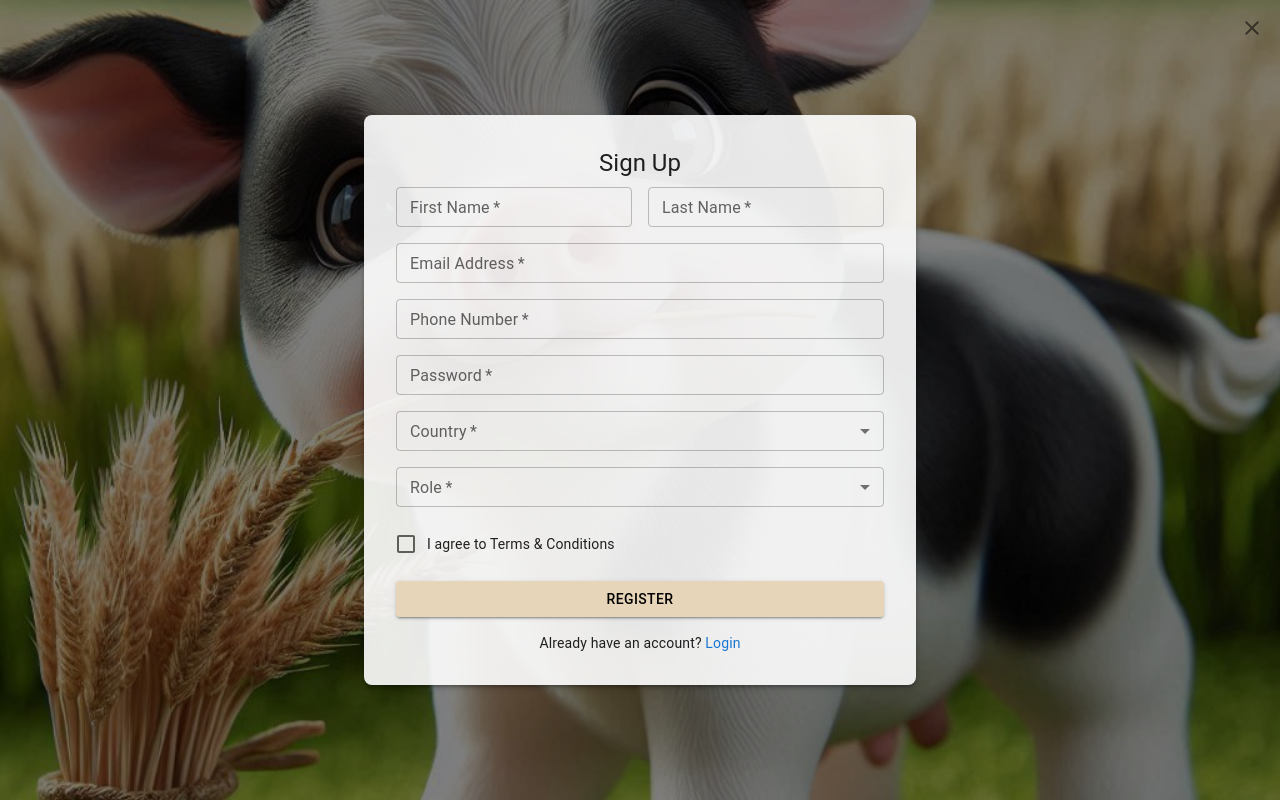
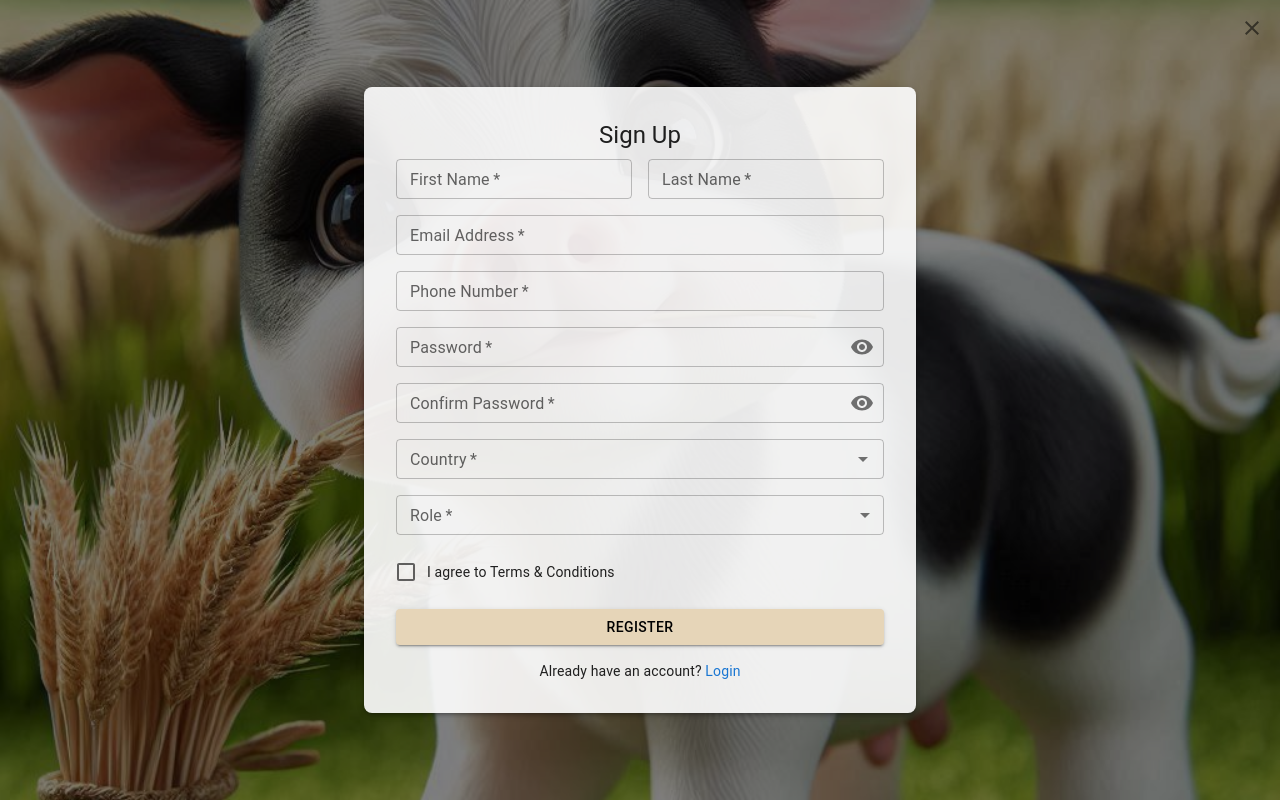
Before and after one commit to Lyx312/project-fpw, a Next.js app: page /register in a window 1280 px wide. Built offline with nearby package versions, Linux system fonts and the light colour scheme; no server answers; the database is empty; what @mui/material-nextjs would draw is missing.

Commit message:
register error messages & get country from database

```diff
--- a/src/app/(pages)/register/page.tsx
+++ b/src/app/(pages)/register/page.tsx
@@ -1,6 +1,6 @@
 'use client';
 
-import React, { useState } from 'react';
+import React, { useEffect, useState } from 'react';
 import {
   Box,
   TextField,
@@ -13,12 +13,14 @@ import {
   Link,
   IconButton,
   MenuItem,
-  Select,
-  InputLabel,
-  FormControl,
+  Autocomplete,
+  InputAdornment,
 } from '@mui/material';
 import CloseIcon from '@mui/icons-material/Close';
+import Visibility from '@mui/icons-material/Visibility';
+import VisibilityOff from '@mui/icons-material/VisibilityOff';
 import axios from 'axios';
+import { useRouter } from 'next/navigation'
 
 interface RegisterFormData {
   first_name: string;
@@ -26,6 +28,7 @@ interface RegisterFormData {
   email: string;
   phone: string;
   password: string;
+  confirm_password: string;
   termsAccepted: boolean;
   role: string;
   country_id: string;
@@ -39,22 +42,49 @@ const RegisterPage: React.FC = () => {
     email: '',
     phone: '',
     password: '',
+    confirm_password: '',
     termsAccepted: false,
     role: '',
     country_id: '',
     file: null,
   });
 
-  const countries = [
-    { id: '1', name: 'United States' },
-    { id: '2', name: 'Indonesia' },
-    { id: '3', name: 'Japan' },
-    { id: '4', name: 'Germany' },
-    { id: '5', name: 'India' },
-  ];
+  const router = useRouter();
+
+  const [showPassword, setShowPassword] = useState(false);
+  const [showConfirmPassword, setShowConfirmPassword] = useState(false);
+
+  const togglePasswordVisibility = () => {
+    setShowPassword(!showPassword);
+  };
+
+  const toggleConfirmPasswordVisibility = () => {
+    setShowConfirmPassword(!showConfirmPassword);
+  };
+
+  interface Country {
+    country_id: string;
+    country_name: string;
+  }
+
+  const [countries, setCountries] = useState<Country[]>([]);
+  useEffect(() => {
+    const fetchData = async () => {
+      try {
+        const response = await axios.get(`${process.env.NEXT_PUBLIC_BASE_URL}/api/country`);
+        setCountries(response.data.data);
+        console.log(response.data.data);
+      } catch (error) {
+        console.error('Error fetching countries:', error);
+      }
+    };
+
+    fetchData();
+  }, []);
 
   const handleChange = (event: React.ChangeEvent<HTMLInputElement | HTMLTextAreaElement>) => {
-    const { name, value, checked } = event.target;
+    const { name, value } = event.target as HTMLInputElement;
+    const checked = (event.target as HTMLInputElement).checked;
     setFormData(prev => ({
       ...prev,
       [name]: name === 'termsAccepted' ? checked : value,
@@ -68,10 +98,10 @@ const RegisterPage: React.FC = () => {
     }));
   };
 
-  const handleCountryChange = (event: React.ChangeEvent<{ value: unknown }>) => {
+  const handleCountryChange = (event: React.ChangeEvent<unknown>, value: Country | null) => {
     setFormData(prev => ({
       ...prev,
-      country_id: event.target.value as string,
+      country_id: value ? value.country_id : '',
     }));
   };
 
@@ -79,7 +109,7 @@ const RegisterPage: React.FC = () => {
     if (event.target.files && event.target.files.length > 0) {
       setFormData(prev => ({
         ...prev,
-        file: event.target.files[0],
+        file: event.target.files ? event.target.files[0] : null,
       }));
     }
   };
@@ -91,6 +121,7 @@ const RegisterPage: React.FC = () => {
     const { termsAccepted, file, ...dataToSubmit } = formData;
 
     if (!termsAccepted) {
+      alert('Please accept the terms & conditions');
       return;
     }
 
@@ -98,8 +129,17 @@ const RegisterPage: React.FC = () => {
       const response = await axios.post(`${process.env.NEXT_PUBLIC_BASE_URL}/api/register`, dataToSubmit);
       const data = await response.data;
       console.log(data);
+
+      alert('Registration successful. Please check your email to verify your account');
+      router.push('/login');
     } catch (error) {
       console.error(error);
+      if (axios.isAxiosError(error) && error.response) {
+        alert(error.response.data.message);
+      } else {
+        console.error(error);
+        alert('An unexpected error occurred');
+      }
     }
   };
 
@@ -202,7 +242,7 @@ const RegisterPage: React.FC = () => {
             <TextField
               name="password"
               label="Password"
-              type="password"
+              type={showPassword ? 'text' : 'password'}
               fullWidth
               required
               value={formData.password}
@@ -210,26 +250,63 @@ const RegisterPage: React.FC = () => {
               variant="outlined"
               size="small"
               sx={{ mb: 2 }}
+              InputProps={{
+                endAdornment: (
+                  <InputAdornment position="end">
+                    <IconButton
+                      aria-label="toggle password visibility"
+                      onClick={togglePasswordVisibility}
+                      edge="end"
+                    >
+                      {showPassword ? <VisibilityOff /> : <Visibility />}
+                    </IconButton>
+                  </InputAdornment>
+                ),
+              }}
             />
 
             <TextField
-              select
-              name="country_id"
+              name="confirm_password"
+              label="Confirm Password"
+              type={showConfirmPassword ? 'text' : 'password'}
+              fullWidth
+              required
+              value={formData.confirm_password}
+              onChange={handleChange}
+              variant="outlined"
+              size="small"
+              sx={{ mb: 2 }}
+              InputProps={{
+                endAdornment: (
+                  <InputAdornment position="end">
+                    <IconButton
+                      aria-label="toggle confirm password visibility"
+                      onClick={toggleConfirmPasswordVisibility}
+                      edge="end"
+                    >
+                      {showConfirmPassword ? <VisibilityOff /> : <Visibility />}
+                    </IconButton>
+                  </InputAdornment>
+                ),
+              }}
+            />
+
+            <Autocomplete
+              options={countries}
+              getOptionLabel={(option) => option.country_name}
+              onChange={handleCountryChange}
+              renderInput={(params) => (
+                <TextField
+                  {...params}
                   label="Country"
                   fullWidth
                   required
-              value={formData.country_id}
-              onChange={handleCountryChange}
                   variant="outlined"
                   size="small"
                   sx={{ mb: 2 }}
-            >
-              {countries.map(country => (
-                <MenuItem key={country.id} value={country.id}>
-                  {country.name}
-                </MenuItem>
-              ))}
-            </TextField>
+                />
+              )}
+            />
 
             <TextField
               select
@@ -248,6 +325,8 @@ const RegisterPage: React.FC = () => {
             </TextField>
 
             {formData.role === 'freelancer' && (
+              <div>
+                Upload CV:
                 <TextField
                   name="file"
                   type="file"
@@ -258,6 +337,7 @@ const RegisterPage: React.FC = () => {
                   sx={{ mb: 2 }}
                   inputProps={{ accept: 'application/pdf, image/*' }}
                 />
+              </div>
             )}
 
             <FormControlLabel
--- a/src/app/api/register/route.ts
+++ b/src/app/api/register/route.ts
@@ -8,14 +8,9 @@ import sendEmail from '../../../emails/mailer';
 
 export async function POST(req: Request) {
 
-    const { first_name, last_name, email, phone, password, country_id, role } = await req.json();
+    const { first_name, last_name, email, phone, password, confirm_password, country_id, role } = await req.json();
 
-    // Validate input fields
-    if (!first_name || !last_name || !email || !phone || !password || !country_id || !role) {
-        return NextResponse.json({ message: 'All fields are required' }, { status: 400 });
-    }
-
-    const { error } = userRegisterSchema.validate({ first_name, last_name, email, phone, password, role });
+    const { error } = userRegisterSchema.validate({ first_name, last_name, email, phone, password, confirm_password, country_id, role });
     if (error) {
         return NextResponse.json({ message: error.details[0].message }, { status: 400 });
     }
@@ -74,10 +69,50 @@ export async function POST(req: Request) {
 }
 
 const userRegisterSchema = Joi.object({
-    first_name: Joi.string().min(2).max(30).required(),
-    last_name: Joi.string().min(2).max(30).required(),
-    email: Joi.string().email().required(),
-    phone: Joi.string().pattern(/^[0-9]{10,15}$/).required(),
-    password: Joi.string().min(6).required(),
-    role: Joi.string().valid('customer', 'freelancer').required(),
+    first_name: Joi.string().min(2).max(30).required().messages({
+        'string.base': 'First name should be a type of text',
+        'string.empty': 'First name cannot be empty',
+        'string.min': 'First name should have a minimum length of 2',
+        'string.max': 'First name should have a maximum length of 30',
+        'any.required': 'First name is required'
+    }),
+    last_name: Joi.string().min(2).max(30).required().messages({
+        'string.base': 'Last name should be a type of text',
+        'string.empty': 'Last name cannot be empty',
+        'string.min': 'Last name should have a minimum length of 2',
+        'string.max': 'Last name should have a maximum length of 30',
+        'any.required': 'Last name is required'
+    }),
+    email: Joi.string().email().required().messages({
+        'string.base': 'Email should be a type of text',
+        'string.empty': 'Email cannot be empty',
+        'string.email': 'Email must be a valid email',
+        'any.required': 'Email is required'
+    }),
+    phone: Joi.string().pattern(/^[0-9]{10,15}$/).required().messages({
+        'string.base': 'Phone should be a type of text',
+        'string.empty': 'Phone cannot be empty',
+        'string.pattern.base': 'Phone must be a valid phone number with 10 to 15 digits',
+        'any.required': 'Phone is required'
+    }),
+    password: Joi.string().min(6).required().messages({
+        'string.base': 'Password should be a type of text',
+        'string.empty': 'Password cannot be empty',
+        'string.min': 'Password should have a minimum length of 6',
+        'any.required': 'Password is required'
+    }),
+    confirm_password: Joi.string().valid(Joi.ref('password')).required().messages({
+        'any.only': 'Confirm password does not match password',
+        'any.required': 'Confirm password is required'
+    }),
+    country_id: Joi.string().required().messages({
+        'string.base': 'Country is required',
+        'string.empty': 'Country is required',
+        'any.required': 'Country is required'
+    }),
+    role: Joi.string().valid('customer', 'freelancer').required().messages({
+        'string.base': 'Role should be a type of text',
+        'any.only': 'Role must be either customer or freelancer',
+        'any.required': 'Role is required'
+    }),
 });
```
Lines whose indentation alone changed are shown as unchanged.
